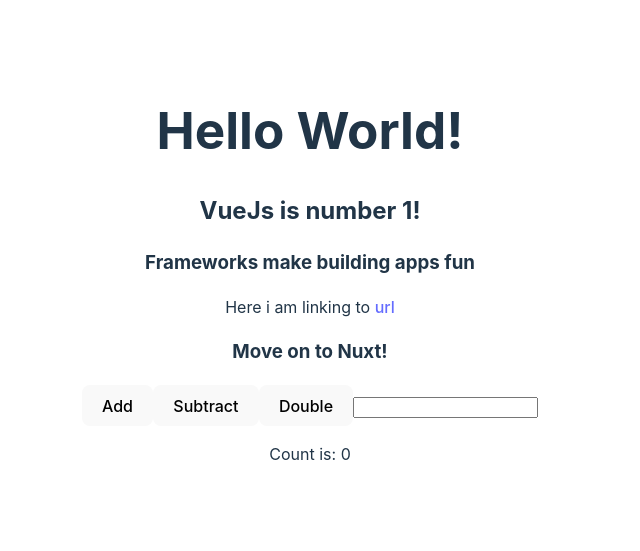
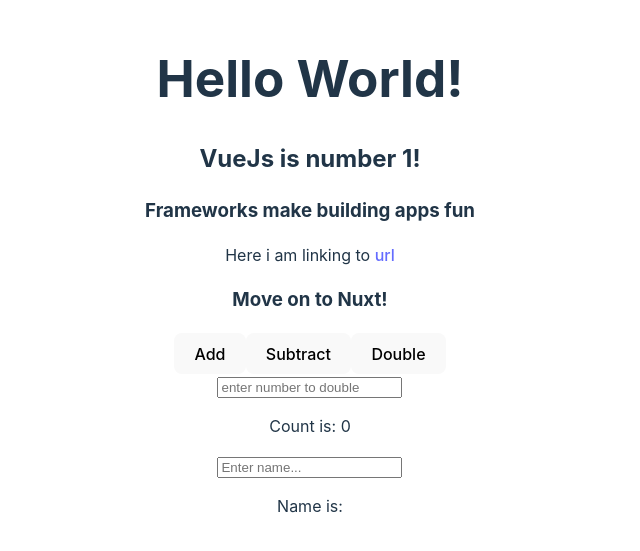
Before and after one commit to Vahe-Sevachyan/vuejs-code-examples, a Vue app: page / in a window 1280 px wide. Shown: the part 125-676 px from the top of the page, without its empty margins (330-970 px from the left). Built offline with nearby package versions, Linux system fonts and the light colour scheme.

Commit message:
implemented input event

```diff
--- a/src/components/Events.vue
+++ b/src/components/Events.vue
@@ -2,9 +2,16 @@
   <div>
     <button v-on:click="add()">Add</button>
     <button v-on:click="subtract()">Subtract</button>
-    <button v-on:click="double()">Double</button>
-    <input v-on:input="setName" type="text" />
+    <button v-on:click="double()">Double</button><br />
+    <input
+      v-on:input="setName"
+      type="text"
+      placeholder="enter number to double"
+    />
     <p>Count is: {{ counter }}</p>
+
+    <input v-on:input="setName" type="text" placeholder="Enter name..." />
+    <p>Name is: {{ name }}</p>
   </div>
 </template>
 <script>
@@ -13,6 +20,7 @@
     return {
       counter: 0,
       doubleVal: 0,
+      name: "",
     };
   },
   methods: {
@@ -29,7 +37,13 @@
     double() {
       this.counter = this.doubleVal * 2;
     },
+    setName(event) {
+      this.name = event.target.value;
+    },
   },
 };
 </script>
-<style scoped></style>
+<style scoped>
+button {
+}
+</style>
```
